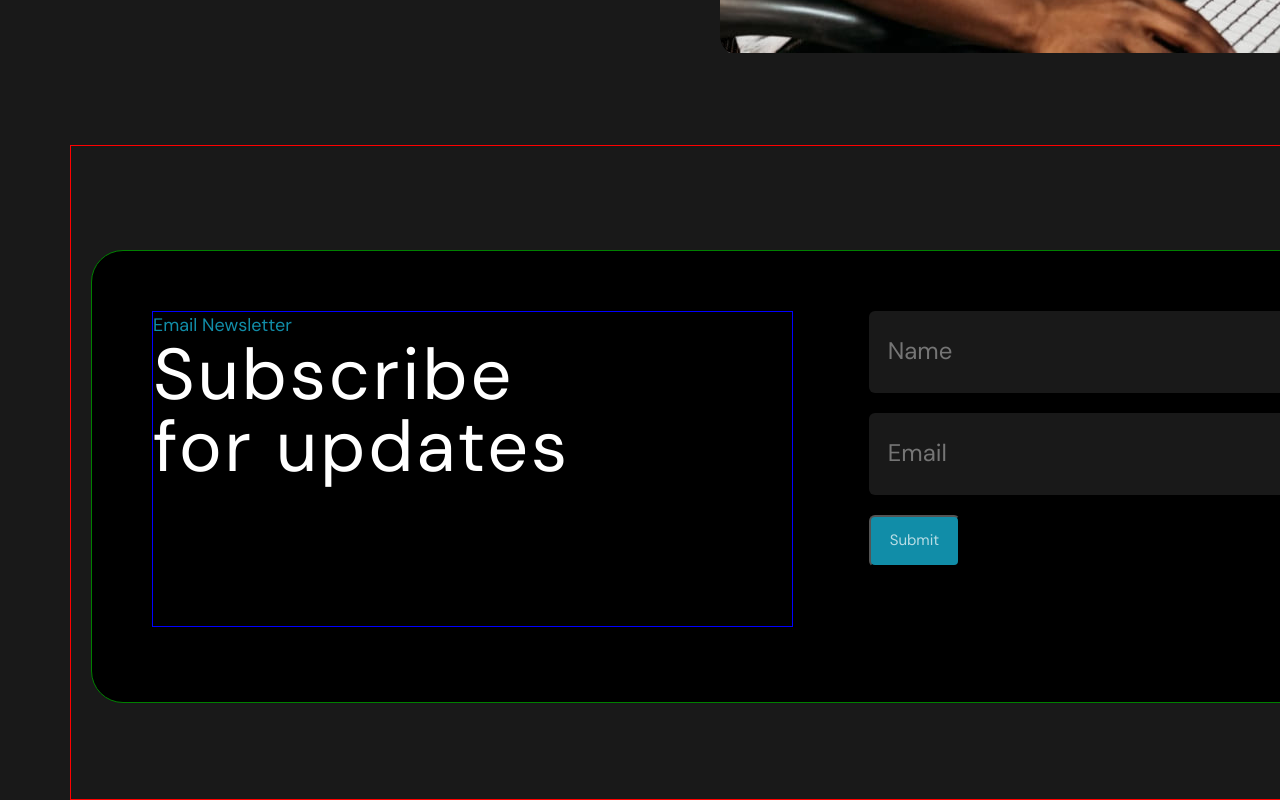
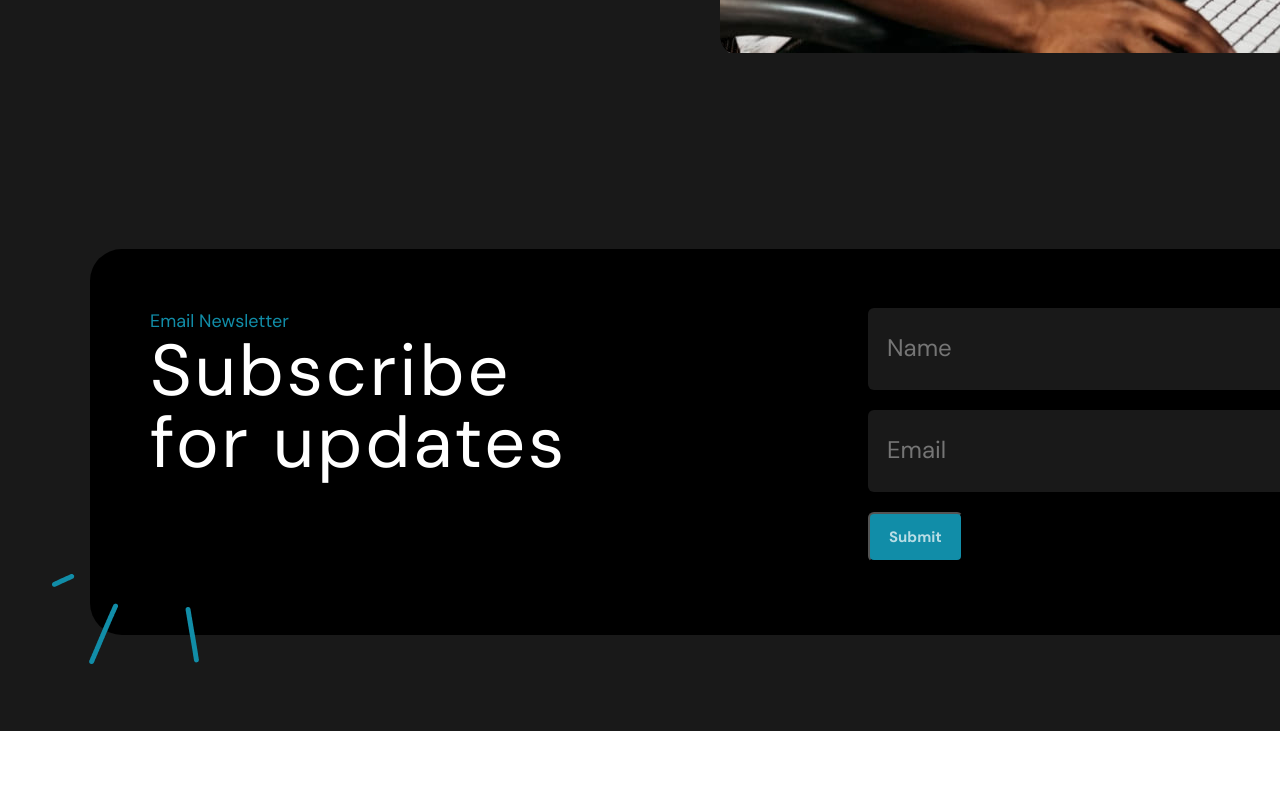
Before and after one commit to Goingforth/castaway, a Next.js app: page / in a window 1280 px wide. Shown: the part 2787-3587 px from the top of the page. After the commit the page ends 3518 px from the top, so only its background shows below. Built offline with nearby package versions, Linux system fonts and the light colour scheme.

Commit message:
submit section

```diff
--- a/app/components/Submit/Submit.jsx
+++ b/app/components/Submit/Submit.jsx
@@ -1,4 +1,5 @@
 import React from "react";
+import Image from "next/image";
 import styles from "./style.module.css";
 
 const Submit = () => {
@@ -9,6 +10,14 @@ const Submit = () => {
           Email Newsletter
           <div className={styles.invite}>
             Subscribe <p>for updates</p>
+          </div>
+          <div className={styles.lines}>
+            <Image
+              src='/lines_down.png'
+              width={147}
+              height={91}
+              alt='Picture of the lines down'
+            />
           </div>
         </div>
 
--- a/app/components/Submit/style.module.css
+++ b/app/components/Submit/style.module.css
@@ -1,24 +1,21 @@
 .container {
   padding: 104px 20px 96px;
-  border: 1px solid red;
 }
 .form {
   display: flex;
+  position: relative;
   gap: 76px;
-  padding: 60px 60px 75px 60px;
+  padding: 59px 60px 73px 60px;
   border-radius: 32px;
   background-color: var(--color-black);
-  border: 1px solid green;
 }
 .title {
   width: 642px;
   color: var(--color-blue);
   font-size: 18px;
   line-height: 27px;
-  border: 1px solid blue;
 }
 .invite {
-  padding-bottom: 143px;
   color: var(--color-white);
   font-size: 72px;
   line-height: 72px;
@@ -40,10 +37,16 @@
   background-color: var(--background-main);
 }
 .buttonSubmit {
-  padding: 9px 19px 10px;
+  padding: 9px 19px;
   font-size: 15px;
-  line-height: 28.8px;
+  line-height: 28px;
+  font-weight: bold;
   color: var(--color-gray);
   background-color: var(--color-blue);
   border-radius: 6px;
 }
+.lines {
+  position: absolute;
+  bottom: -38px;
+  left: -38px;
+}
```
Also changed, not shown: public/lines_down.png (added).
